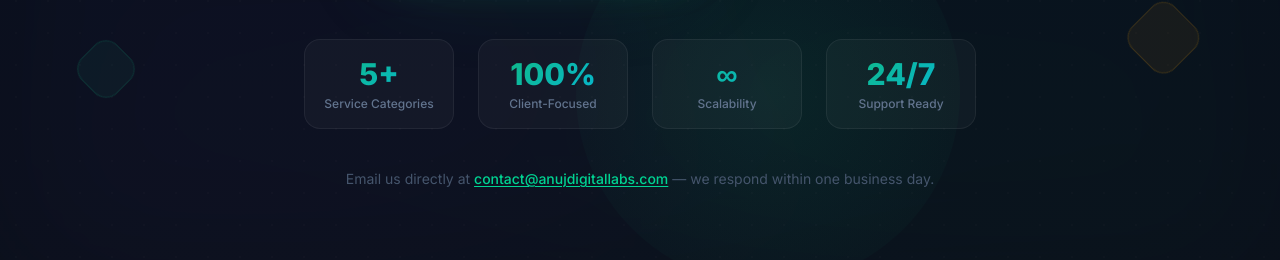
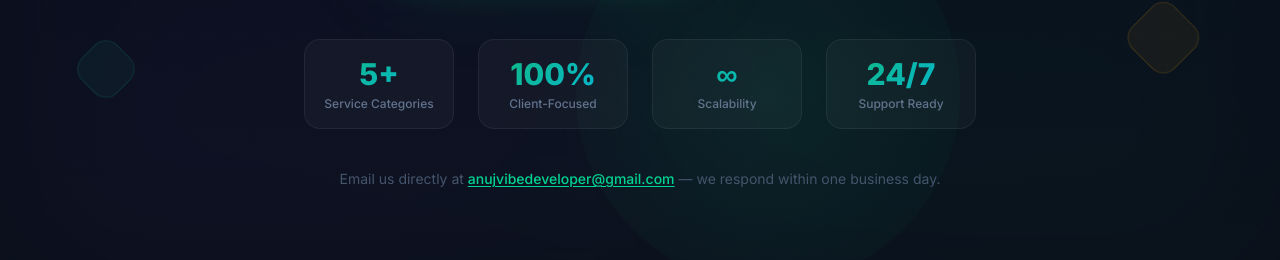
Before and after one commit to anujkumaritseasy06-coder/anuj-digital-labs, a Next.js app: page / in a window 1280 px wide. Shown: the part 5790-6050 px from the top of the page. Built offline with nearby package versions, Linux system fonts and the light colour scheme.

Commit message:
Update contact email ID across the website

```diff
--- a/src/app/contact/page.tsx
+++ b/src/app/contact/page.tsx
@@ -34,8 +34,8 @@ const contactInfo = [
       </svg>
     ),
     label: "Business Email",
-    value: "contact@anujdigitallabs.com",
-    href: "mailto:contact@anujdigitallabs.com",
+    value: "anujvibedeveloper@gmail.com",
+    href: "mailto:anujvibedeveloper@gmail.com",
     description: "For project inquiries and business discussions",
   },
   {
--- a/src/app/data-deletion/page.tsx
+++ b/src/app/data-deletion/page.tsx
@@ -43,7 +43,7 @@ const steps = [
     number: "02",
     title: "Send Your Request",
     description:
-      "Email us at contact@anujdigitallabs.com with the subject line \"Data Deletion Request\". Include the app name, the email address or account identifier associated with your data, and a brief description of your request.",
+      "Email us at anujvibedeveloper@gmail.com with the subject line \"Data Deletion Request\". Include the app name, the email address or account identifier associated with your data, and a brief description of your request.",
     icon: (
       <svg viewBox="0 0 24 24" fill="none" className="w-6 h-6" aria-hidden="true">
         <path d="M3 8l7.89 5.26a2 2 0 002.22 0L21 8M5 19h14a2 2 0 002-2V7a2 2 0 00-2-2H5a2 2 0 00-2 2v10a2 2 0 002 2z"
@@ -192,11 +192,11 @@ export default function DataDeletionPage() {
                   <p className="text-blue-200/60 text-xs font-semibold uppercase tracking-widest mb-2">Submit Your Request To</p>
                   <p className="text-2xl font-bold text-white mb-1">Support Email</p>
                   <a
-                    href="mailto:contact@anujdigitallabs.com?subject=Data%20Deletion%20Request"
+                    href="mailto:anujvibedeveloper@gmail.com?subject=Data%20Deletion%20Request"
                     id="data-deletion-email"
                     className="text-emerald-400 hover:text-emerald-300 font-semibold text-lg transition-colors break-all"
                   >
-                    contact@anujdigitallabs.com
+                    anujvibedeveloper@gmail.com
                   </a>
 
                   <div className="mt-6 pt-6 border-t border-white/10">
@@ -223,7 +223,7 @@ export default function DataDeletionPage() {
                   </div>
 
                   <a
-                    href="mailto:contact@anujdigitallabs.com?subject=Data%20Deletion%20Request"
+                    href="mailto:anujvibedeveloper@gmail.com?subject=Data%20Deletion%20Request"
                     className="mt-6 block text-center py-3 px-6 rounded-full bg-emerald-500 hover:bg-emerald-400 text-white font-semibold text-sm transition-all duration-200 shadow-lg hover:-translate-y-0.5"
                   >
                     Send Deletion Request
--- a/src/app/faq/page.tsx
+++ b/src/app/faq/page.tsx
@@ -21,7 +21,7 @@ const faqs = [
     id: "how-contact-support",
     question: "How can I contact support?",
     answer:
-      "You can reach us through our Support page or by emailing contact@anujdigitallabs.com. For app-specific support, please include the app name and a description of the issue so we can assist you more quickly. We aim to respond to all inquiries within a reasonable timeframe.",
+      "You can reach us through our Support page or by emailing anujvibedeveloper@gmail.com. For app-specific support, please include the app name and a description of the issue so we can assist you more quickly. We aim to respond to all inquiries within a reasonable timeframe.",
   },
   {
     id: "where-download-apps",
@@ -33,7 +33,7 @@ const faqs = [
     id: "how-report-bugs",
     question: "How do I report a bug or issue?",
     answer:
-      "Bug reports can be submitted through our Support page or by emailing contact@anujdigitallabs.com. Please include: the app name and version, a description of what happened, the steps to reproduce the issue, and your device model and Android version if applicable. Detailed reports help us address issues faster.",
+      "Bug reports can be submitted through our Support page or by emailing anujvibedeveloper@gmail.com. Please include: the app name and version, a description of what happened, the steps to reproduce the issue, and your device model and Android version if applicable. Detailed reports help us address issues faster.",
   },
   {
     id: "do-apps-receive-updates",
--- a/src/app/privacy-policy/page.tsx
+++ b/src/app/privacy-policy/page.tsx
@@ -222,10 +222,10 @@ const sections = [
         <p className="mt-3">
           To exercise any of these rights, please contact us at{" "}
           <a
-            href="mailto:contact@anujdigitallabs.com"
+            href="mailto:anujvibedeveloper@gmail.com"
             className="text-blue-700 underline underline-offset-2"
           >
-            contact@anujdigitallabs.com
+            anujvibedeveloper@gmail.com
           </a>
           . For data deletion requests, please visit our{" "}
           <a href="/data-deletion" className="text-blue-700 underline underline-offset-2">
@@ -287,10 +287,10 @@ const sections = [
           <p className="text-slate-600 text-sm">
             Email:{" "}
             <a
-              href="mailto:contact@anujdigitallabs.com"
+              href="mailto:anujvibedeveloper@gmail.com"
               className="text-blue-700 underline underline-offset-2"
             >
-              contact@anujdigitallabs.com
+              anujvibedeveloper@gmail.com
             </a>
           </p>
           <p className="text-slate-600 text-sm mt-1">
--- a/src/app/support/page.tsx
+++ b/src/app/support/page.tsx
@@ -190,7 +190,7 @@ export default function SupportPage() {
 
                 {/* Email card */}
                 <a
-                  href="mailto:contact@anujdigitallabs.com"
+                  href="mailto:anujvibedeveloper@gmail.com"
                   id="support-email-link"
                   className="group flex items-center gap-4 bg-white border border-slate-200 rounded-2xl p-5 hover:border-blue-300 hover:shadow-md transition-all duration-200 mb-6"
                 >
@@ -203,7 +203,7 @@ export default function SupportPage() {
                   <div>
                     <p className="text-xs font-semibold text-slate-400 uppercase tracking-wider mb-0.5">Support Email</p>
                     <p className="text-blue-800 font-semibold text-sm group-hover:text-blue-600 transition-colors">
-                      contact@anujdigitallabs.com
+                      anujvibedeveloper@gmail.com
                     </p>
                     <p className="text-slate-400 text-xs mt-0.5">Click to open your email client</p>
                   </div>
--- a/src/app/terms-of-service/page.tsx
+++ b/src/app/terms-of-service/page.tsx
@@ -282,10 +282,10 @@ const sections = [
           <p className="text-slate-600 text-sm">
             Email:{" "}
             <a
-              href="mailto:contact@anujdigitallabs.com"
+              href="mailto:anujvibedeveloper@gmail.com"
               className="text-blue-700 underline underline-offset-2"
             >
-              contact@anujdigitallabs.com
+              anujvibedeveloper@gmail.com
             </a>
           </p>
           <p className="text-slate-600 text-sm mt-1">
--- a/src/components/CTABanner.tsx
+++ b/src/components/CTABanner.tsx
@@ -182,10 +182,10 @@ export default function CTABanner() {
         >
           Email us directly at{" "}
           <a
-            href="mailto:contact@anujdigitallabs.com"
+            href="mailto:anujvibedeveloper@gmail.com"
             className="text-emerald-400 hover:text-emerald-300 transition-colors font-medium underline underline-offset-2"
           >
-            contact@anujdigitallabs.com
+            anujvibedeveloper@gmail.com
           </a>
           {" "}— we respond within one business day.
         </p>
--- a/src/components/LegalPageLayout.tsx
+++ b/src/components/LegalPageLayout.tsx
@@ -31,7 +31,7 @@ export default function LegalPageLayout({
   effectiveDate,
   lastUpdated,
   sections,
-  contactEmail = "contact@anujdigitallabs.com",
+  contactEmail = "anujvibedeveloper@gmail.com",
   contactNote,
 }: LegalPageLayoutProps) {
   return (
```
